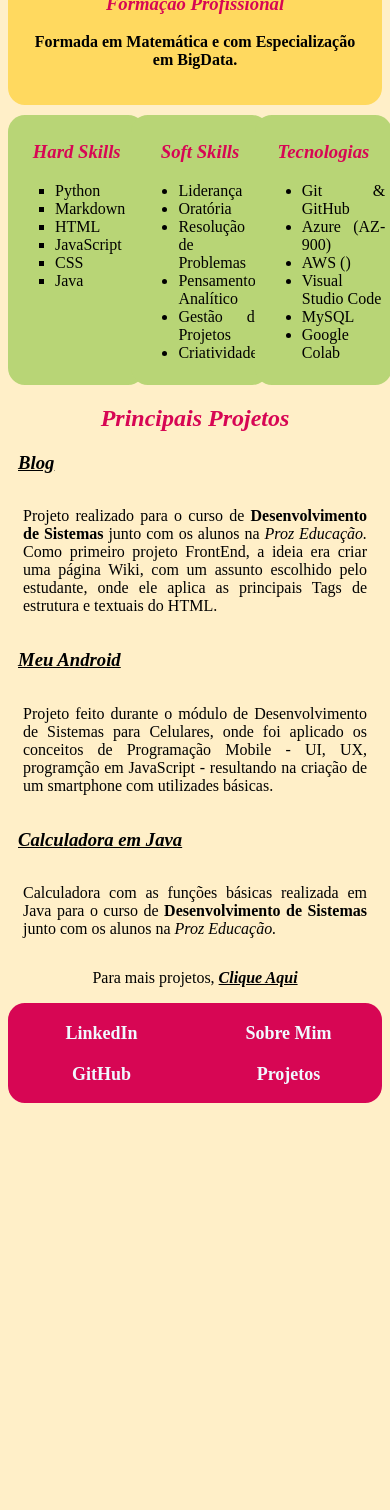
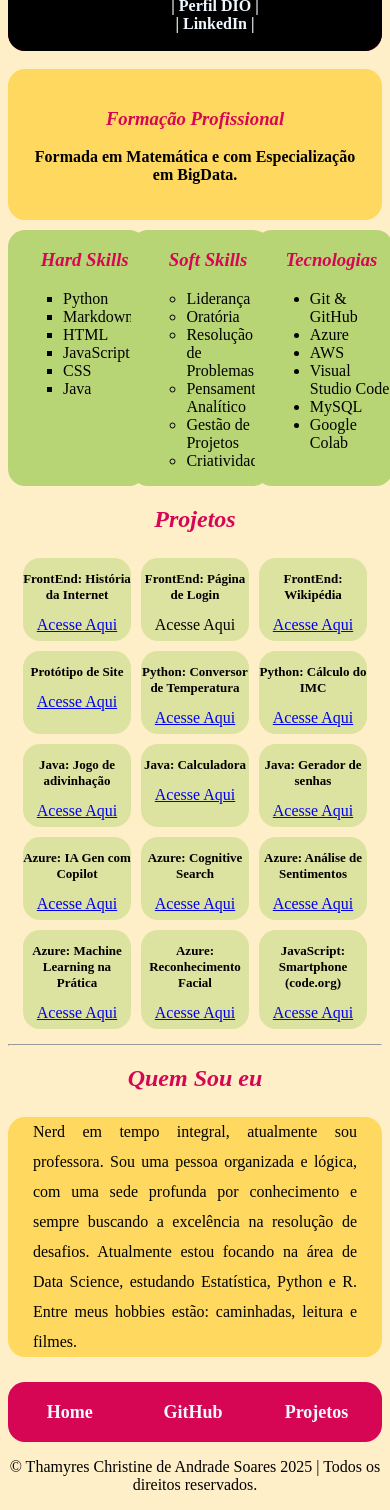
Before and after one commit to ThamyresChristine/ThamyresChristine.github.io, a plain HTML site: page index.html in a window 390 px wide. Shown: the part 222-1732 px from the top of the page. Before the commit the page ends 1333 px from the top, so only its background shows below. Drawn offline with Linux system fonts and the light colour scheme; a web font is replaced by a local one.

Commit message:
updating repository

```diff
--- a/assets/css/mystyle.css
+++ b/assets/css/mystyle.css
@@ -5,25 +5,29 @@ html {
     font-style: normal;
 }
 
-/*****************Header******************/
+/*****************Cabeçalho******************/
 header {
     background-color: rgb(215, 6, 84); /*rgb(215, 6, 84);*/
     color: aliceblue;
     border-radius:2cqb;
-    height: 150px;
+    height: auto;
+    width: auto;
 }
 
+/*****************Título******************/
 #titulo-principal {
-    height: 70%;
-    display: flex;
-    justify-content: center;
+    height: 60%;
+    text-align: center;
+    padding-top: 3px;
 }
 
+/*****************Menu Principal******************/
 #menu {
     background-color: #000000;
-    height: 30%;
+    height: 40%;
     border-bottom-left-radius:2cqb;
     border-bottom-right-radius:2cqb;
+    padding: 2px;
 }
 
 #nav {
@@ -34,35 +38,26 @@ header {
     height: 95%;
 }
 
+/*****************Formatação dos Links******************/
 .link-menu {
     color: aliceblue;
     text-decoration: none;
     font-weight:bold;
     font-style: normal;
-    font-size: large;
+    /*font-size: large;       /*mobile*/
 }
 
 li a:hover {
     color: rgb(215, 6, 84);
 }
 
-/*
-img {
-    width: 50px;
-    border-radius: 15px;
-}
-#secao-acima {
-    display: flex;
-}*/
-
 
 /*****************Body******************/
-
-    /*Formação*/
 body {
     background-color: #FFEFC8;
 }
 
+/*****************Formação Profissional******************/
 #div1 {
     background-color: rgb(255, 217, 95);
     padding: 20px;
@@ -72,17 +67,18 @@ body {
     border-radius:2cqb;
 }
 
-.texto-inicial {
+#formacao {
     text-align: center;
 }
 
-    /*Soft e Hard Skills*/
+/*****************Soft e Hard Skills******************/
 .div-section {
     width: 100%;
     background-color: #B8D576;
-    padding: 7px;
-    text-align: justify;
+    padding-left: 15px;
+    text-align: left;
     border-radius:2cqb;
+
 }
 
 #section1 {
@@ -91,7 +87,6 @@ body {
     grid-template-columns: 33% 33% 33%;
 }
 
-    /*Projetos*/
 .subtitulos {
     text-align: center;
     font-style: italic;
@@ -99,35 +94,114 @@ body {
     color: #D70654;
 }
 
+
+
+/******************Seção Projetos******************/
 #titulo-projeto {
     text-align: center;
     color:#D70654;
     font-style: italic;
 }
 
-.textos {
-    text-align: justify;
-    padding: 15px;
+
+#container-projetos {
+    margin: 10px;
 }
 
-.titulos-projetos-princ {
-    color: black;
-    font-weight: bold;
-    font-style: italic;
-    margin-left: 10px;
+#principal {
+    width: 100%;
+    border-radius:2cqb;
 }
 
-#clique-aqui {
-    color: black;
-    font-weight: bold;
+.div-projetos {
+    width: 100%;
+    display: flex;
+    justify-content: space-around;
+}
+
+.projeto {
+    background-color: #b8d5767c;
+    margin: 5px;
+    border-radius: 2cqb;
+    text-align: center;
+    padding-bottom: 7px;
+}
+
+
+.titulos-projetos {
+    text-align: center;
+}
+
+
+/******************Seção Sobre Mim******************/
+#sobre-mim {
+    text-align: center;
+    color:#D70654;
     font-style: italic;
 }
+
+#quem-sou-eu {
+    background-color: rgb(255, 217, 95);
+    border-radius: 2cqb;
+    margin-bottom: 18px;
+}
+
+#hobbies {
+    padding: 10px;
+}
+
+#texto-sobre-mim {
+    text-align: justify;
+    margin: 25px;
+    line-height: 30px;
+
+}
+
+/******************Formulário de Contato******************/
+#contato {
+    text-align: center;
+    color:#D70654;
+    font-style: italic;
+}
+
+#formulario-contato {
+    width: 40%;
+    display: flex;
+    justify-content: center;
+    border: 1px solid violet;
+}
+
+#formulario-um {
+    background-color: #B8D576;
+    border-radius: 2cqb;
+    margin-bottom: 18px;
+    padding: 10px;
+    width: 75%;
+}
+
+#formulario-dois {
+    background-color: #B8D576;
+    border-radius: 2cqb;
+    margin-bottom: 18px;
+    padding: 10px;
+    width: 75%;
+}
+
+button {
+    font-family: "Hepta Slab", serif;
+    font-weight: weight;
+    font-style: normal;
+    background-color: #000000;
+    color: whitesmoke;
+    border-radius: 2cqb;
+}
+
 
 /*****************Footer******************/
 footer {
     background-color: rgb(215, 6, 84);
     display: grid;
-    grid-template-columns: 50% 50%;
+    grid-template-columns: 33% 33% 33%;
     border-radius:2cqb;
     text-align: center;
     color: aliceblue;
@@ -146,51 +220,48 @@ div a:hover {
     color: #000000;
 }
 
-/******************Página Projetos******************/
-#principal {
-    width: 100%;
-    border-radius:2cqb;
+/* Media Queries para Responsividade */
+
+/* Para telas pequenas (como celulares) */
+@media (max-width: 768px) {
+    header nav ul {
+        flex-direction: column;
+        justify-content: center;
+        align-items: center;
+    }
+
+    .projetos {
+        flex-direction: column;
+        align-items: center;
     }
 
     .div-projetos {
         width: 100%;
-
-}
-
-.projeto {
-    background-color: #b8d5767c;
-    width: 23.5%;
-    margin: 5px;
-    float: left;
-    padding: 5px;
-    border-radius: 2cqb;
-    text-align: center;
-    height: 240px;
-}
-
-.clear {
-    clear: left;
+        display: flex;
+        justify-content: space-around;
     }
 
     .titulos-projetos {
         text-align: center;
+        font-size: small;
     }
 
-
-/******************Página Sobre Mim******************/
-
-#texto-sobre-mim {
-    text-align: justify;
-    margin: 15px;
-    line-height: 30px;
+    link-projetos {
+        font-size: small;
     }
 
-img  {
-    margin-left: 50px;
-    margin-bottom: 10px;
 }
 
-#texto-e-foto {
-    display: flex;
-    margin-bottom: 18px;
+/* Para telas médias (como tablets) */
+@media (max-width: 1024px) {
+    .projeto {
+        width: 45%;
     }
+}
+
+/* Para telas grandes (como desktops) */
+@media (min-width: 1025px) {
+    .projeto {
+        width: 30%;
+    }
+}
--- a/index.html
+++ b/index.html
@@ -7,21 +7,18 @@
     <link rel="preconnect" href="https://fonts.gstatic.com" crossorigin>
     <link href="https://fonts.googleapis.com/css2?family=Hepta+Slab:wght@1..900&display=swap" rel="stylesheet">
     <link rel="stylesheet" href="assets/css/mystyle.css">
-    <title>Thamyres</title>
+    <title>Thamyres Christine de Andrade Soares</title>
 </head>
 <header>
-    <!-- <div id="secao-acima">
-        US <button><img src="assets/fotos/eua.png"/></button>
-    </div> -->
     <div id="titulo-principal">
         <h1>Olá, Eu sou a Thamyres! Seja Bem-Vindo ao meu site!</h1>
     </div>
     <nav id="menu">
         <ul id="nav">
             <li><a href="index.html" class="link-menu" target="_self"> | Home | </a></li>
-            <li><a href="projetos.html" class="link-menu" target="_self"> | Projetos | </a></li>
+            <li><a href="#sobre-mim" class="link-menu"> | Sobre Mim | </a></li>
             <li><a href="https://www.dio.me/users/thamyreschristine" class="link-menu"  target="_blank"> | Perfil DIO | </a></li>
-            <li><a href="assets/CV Thamyres Christine de Andrade Soares.pdf" class="link-menu" target="_blank"> | CV Completo(pdf) | </a></li>
+            <li><a href="https://br.linkedin.com/in/thamyres-c-de-a-soares" class="link-menu" target="_blank"> | LinkedIn | </a></li>
         </ul>
     </nav>
 </header>
@@ -29,7 +26,8 @@
 <body>
     <div id="div1">
         <h3 class="subtitulos">Formação Profissional</h3>
-        <p class="texto-inicial">Formada em Matemática e com Especialização em BigData.
+        <p id="formacao">
+            Formada em Matemática e com Especialização em BigData.
         </p>
     </div>
     <section id="section1">
@@ -46,7 +44,7 @@
         </div>
         <div class="div-section">
             <h3 class="subtitulos">Soft Skills</h3>
-            <ul>
+            <ul style="list-style-type: circle;">
                 <li>Liderança</li>
                 <li>Oratória</li>
                 <li>Resolução de Problemas</li>
@@ -59,8 +57,8 @@
             <h3 class="subtitulos">Tecnologias</h3>
             <ul>
                 <li>Git & GitHub</li>
-                <li>Azure (AZ-900)</li>
-                <li>AWS ()</li>
+                <li>Azure</li>
+                <li>AWS</li>
                 <li>Visual Studio Code</li>
                 <li>MySQL</li>
                 <li>Google Colab</li>
@@ -68,43 +66,112 @@
         </div>
     </section>
 
-    <h2 id="titulo-projeto">Principais Projetos</h2>
+    <h2 id="titulo-projeto">Projetos</h2>
 
     <main id="container-projetos">
-        <section class="section">
-            <h3><a href="projetos/projetoUm.html" target="_blank" class="titulos-projetos-princ">Blog</a></h3>
-            <p class="textos">Projeto realizado para o curso de <strong>Desenvolvimento de Sistemas</strong> junto com os alunos
-            na <i>Proz Educação.</i> Como primeiro projeto FrontEnd, a ideia era criar uma página Wiki,
-            com um assunto escolhido pelo estudante, onde ele aplica as principais Tags de estrutura e textuais do HTML.</p>
-        </section>
-        <section class="section">
-            <h3><a href="https://studio.code.org/projects/applab/b1fawtxRQ0gVV4tvPyU0OQpJ3ijQ8Cgd8hmlg-9NdKs" target="_blank" class="titulos-projetos-princ">Meu Android</a></h3>
-            <p class="textos">Projeto feito durante o módulo de Desenvolvimento de Sistemas para Celulares,
-            onde foi aplicado os conceitos de Programação Mobile - UI, UX, programção em JavaScript -
-            resultando na criação de um smartphone com utilizades básicas.
-            </p>
-        </section>
-        <section class="section">
-            <h3><a href="projetos/java/src/Calculadora/UsuarioCalculadora.java" target="_blank" class="titulos-projetos-princ">Calculadora em Java</a></h3>
-            <p class="textos"> Calculadora com as funções básicas realizada em Java para
-                o curso de <strong>Desenvolvimento de Sistemas</strong> junto com os alunos
-                na <i>Proz Educação.</i>
-            </p>
-        </section>
+
+        <div class="div-projetos">
+            <div class="projeto">
+                <h3 class="titulos-projetos">FrontEnd: História da Internet</h3>
+                <a href="https://htmlpreview.github.io/?https://github.com/ThamyresChristine/htm-developer-DIO-modulo01/blob/main/projetoUm.html" target="_blank">Acesse Aqui</a>
+            </div>
+            <div class="projeto">
+                <h3 class="titulos-projetos">FrontEnd: Página de Login</h3>
+                Acesse Aqui
+            </div>
+            <div class="projeto">
+                <h3 class="titulos-projetos">FrontEnd: Wikipédia</h3>
+                <a href="https://github.com/ThamyresChristine/html-developer-DIO-modulo03" target="_blank" class="link-projetos">Acesse Aqui</a>
+            </div>
+        </div>
+
+        <div class="div-projetos">
+            <div class="projeto">
+                <h3 class="titulos-projetos">Protótipo de Site</h3>
+                <a href="https://htmlpreview.github.io/?https://github.com/ThamyresChristine/html-developer-DIO-modulo02/blob/main/index.html" target="_blank">Acesse Aqui</a>
+            </div>
+            <div class="projeto">
+                <h3 class="titulos-projetos">Python: Conversor de Temperatura</h3>
+                <a href="https://github.com/ThamyresChristine/Python-Simple-Projects/blob/main/conversor-temperatura.ipynb" target="_blank">Acesse Aqui</a>
+            </div>
+            <div class="projeto">
+                <h3 class="titulos-projetos">Python: Cálculo do IMC</h3>
+                <a href="https://github.com/ThamyresChristine/Python-Simple-Projects/blob/main/calculo-imc.ipynb" target="_blank">Acesse Aqui</a>
+            </div>
+        </div>
+
+        <div class="div-projetos">
+            <div class="projeto">
+                <h3 class="titulos-projetos">Java: Jogo de adivinhação</h3>
+                <a href="https://github.com/ThamyresChristine/Java-Simple-Projects/blob/main/JogoAdivinha%C3%A7%C3%A3o/JogoAdivinhacao.java" target="_blank">Acesse Aqui</a>
+            </div>
+            <div class="projeto">
+                <h3 class="titulos-projetos">Java: Calculadora</h3>
+                <a href="https://github.com/ThamyresChristine/Java-Simple-Projects/blob/main/Calculadora/UsuarioCalculadora.java" target="_blank">Acesse Aqui</a>
+            </div>
+            <div class="projeto">
+                <h3 class="titulos-projetos">Java: Gerador de senhas</h3>
+                <a href="https://github.com/ThamyresChristine/Java-Simple-Projects/blob/main/GeradorDeSenhas/GeradorSenhas.java" target="_blank">Acesse Aqui</a>
+            </div>
+        </div>
+
+        <div class="div-projetos">
+            <div class="projeto">
+                <h3 class="titulos-projetos">Azure: IA Gen com Copilot </h3>
+                <a href="https://github.com/ThamyresChristine/MS_Azure_AI900_DIO__IA_Generativa_com_Copilot" target="_blank">Acesse Aqui</a>
+            </div>
+            <div class="projeto">
+                <h3 class="titulos-projetos">Azure: Cognitive Search </h3>
+                <a href="https://github.com/ThamyresChristine/MS_Azure_AI900_DIO_Azure_Cognitive_Search" target="_blank">Acesse Aqui</a>
+            </div>
+            <div class="projeto">
+                <h3 class="titulos-projetos">Azure: Análise de Sentimentos </h3>
+                <a href="https://github.com/ThamyresChristine/MS_Azure_AI900_DIO_Analise_Sentimentos_com_Language_Studio" target="_blank">Acesse Aqui</a>
+            </div>
+        </div>
+
+        <div class="div-projetos">
+            <div class="projeto">
+                <h3 class="titulos-projetos">Azure: Machine Learning na Prática </h3>
+                <a href="https://github.com/ThamyresChristine/MS_Azure_AI900_DIO_ML_na_pratica" target="_blank">Acesse Aqui</a>
+            </div>
+            <div class="projeto">
+                <h3 class="titulos-projetos">Azure: Reconhecimento Facial </h3>
+                <a href="https://github.com/ThamyresChristine/MS_Azure_AI900_DIO_Reconhecimento_Facial_e_transforma-o_de_imagens_em_Dados" target="_blank">Acesse Aqui</a>
+            </div>
+            <div class="projeto">
+                <h3 class="titulos-projetos">JavaScript: Smartphone (code.org)</h3>
+                <a href="https://studio.code.org/projects/applab/pe_zhivZ0k5yxMmKLUzs6iB4ViukXSsUs81wGyCfC8E/" target="_blank">Acesse Aqui</a>
+            </div>
+        </div>
     </main>
 
-    <div style="text-align: center;">
-        <p>Para mais projetos, <a href="projetos.html" target="_blank" id="clique-aqui">Clique Aqui</a></p>
-    </div>
+    <hr>
+
+    <section>
+        <h2 id="sobre-mim">
+            Quem Sou eu
+        </h2>
+        <div id="quem-sou-eu">
+            <p id="texto-sobre-mim">
+                Nerd em tempo integral, atualmente sou professora.
+                Sou uma pessoa organizada e lógica, com uma sede profunda por conhecimento e sempre buscando a excelência na resolução de desafios.
+                Atualmente estou focando na área de Data Science, estudando Estatística, Python e R.
+                Entre meus hobbies estão: caminhadas, leitura e filmes.
+            </p>
+        </div>
+    </section>
 </body>
 <footer>
     <div>
-        <h3><a href="https://br.linkedin.com/in/thamyres-c-de-a-soares" target="_blank" class="link-ft">LinkedIn</a></h3>
+        <h3><a href="#titulo-principal" class="link-ft">Home</a></h3>
+    </div>
+    <div>
         <h3><a href="https://github.com/ThamyresChristine" target="_blank" class="link-ft">GitHub</a></h3>
     </div>
     <div>
-        <h3><a href="sobre-mim.html" target="_self" class="link-ft">Sobre Mim</a></h3>
-        <h3><a href="projetos.html" target="_self" class="link-ft">Projetos</a></h3>
+        <h3><a href="#titulo-projeto" class="link-ft">Projetos</a></h3>
     </div>
 </footer>
+<p style="text-align: center;"> &copy; Thamyres Christine de Andrade Soares 2025 | Todos os direitos reservados.</p>
 </html>
```
Also changed, not shown: assets/Palettes.txt (added), assets/img/Color Hunt Palette ffd95fffefc8b8d576d70654.png (added), assets/textos.txt (deleted), 1 other file. Lines whose indentation alone changed are shown as unchanged.
